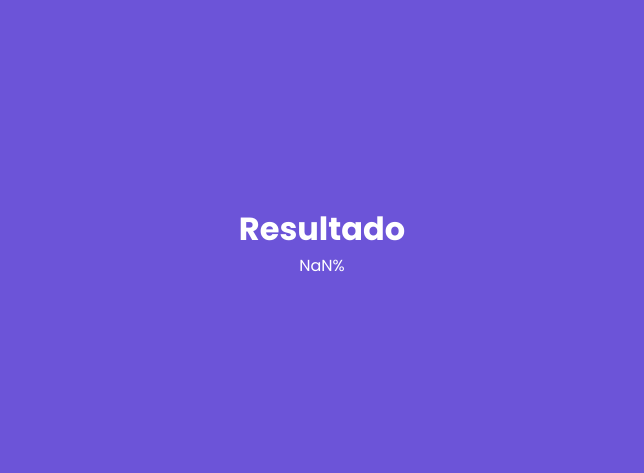
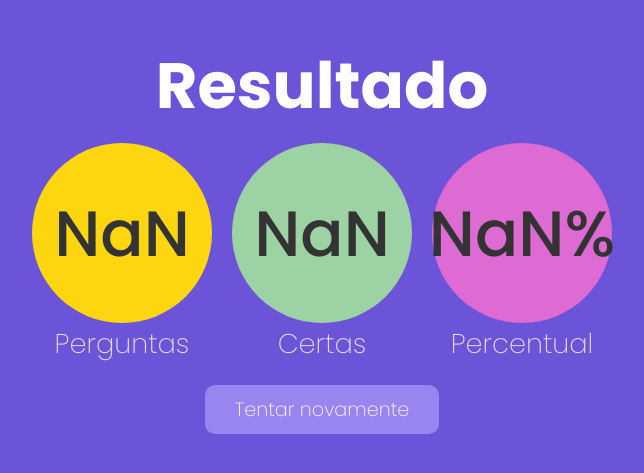
Before and after one commit to Beatrizaquino/Quiz-full-stack, a Next.js app: page /resultado in a window 1280 px wide. Shown: the part 159-632 px from the top of the page, without its empty margins (318-962 px from the left). Built offline with nearby package versions, Linux system fonts and the light colour scheme.

Commit message:
ainda corrir uns bugs

```diff
--- /dev/null
+++ b/components/Estatisticas.tsx
@@ -0,0 +1,24 @@
+import styles from "../src/styles/Estatisticas.module.css"
+
+interface EstatisticasProps {
+    valor: any
+    texto: string
+    corFundo?: string
+    corFonte?: string
+}
+
+export default function Estatisticas(props: EstatisticasProps) {
+    return (
+        <div className={styles.estatico}>
+            <div className={styles.valor} style={{
+                backgroundColor: props.corFundo ?? '#fdd60f',
+                color: props.corFonte ?? '#333'
+            }}>
+                {props.valor}
+            </div>
+            <div className={styles.texto}>
+                {props.texto}
+            </div>
+        </div>
+    )
+}
--- a/components/Resposta.tsx
+++ b/components/Resposta.tsx
@@ -12,14 +12,14 @@ interface RespostaProps {
 export default function Resposta(props: RespostaProps) {
 
     const resposta = props.valor
+    const respostaRevelada = resposta.revelada ? styles.respostaRevelada : ''
 
      return (
         <div className={styles.resposta}
         onClick={(() => props.respostaFornecida(props.indice))}
         >
-            <div className={styles.consteudoResposta}>
+            <div className={ ` ${respostaRevelada} ${styles.consteudoResposta}`}>
 
-                {!resposta.revelada ? (
                     <div className={styles.frente}>
                         <div className={styles.letra}
                         style={{backgroundColor: props.corFundoLetra}}>
@@ -30,7 +30,6 @@ export default function Resposta(props: RespostaProps) {
                         </div>
 
                     </div>
-                ) : (
                     <div className={styles.verso}>
                     {resposta.certa ? (
                         <div className={styles.certa}>
@@ -45,7 +44,6 @@ export default function Resposta(props: RespostaProps) {
                     )}
 
                     </div>
-                )}
             </div>
 
         </div>
--- a/src/pages/api/questionario/index.ts
+++ b/src/pages/api/questionario/index.ts
@@ -1,7 +1,7 @@
 import { embaralhar } from "function/array"
 import questoes from "../bancoQuestoes"
 
-export default(req: any, res: { status: (arg0: number) => { (): any; new(): any; json: { (arg0: any[]): void; new(): any } } }) => {
+export default function questoesProId(req: any, res: { status: (arg0: number) => { (): any; new(): any; json: { (arg0: any[]): void; new(): any } } }) {
 
     const ids = questoes.map(questao => questao.id)
     res.status(200).json(embaralhar(ids))
--- a/src/pages/resultado.tsx
+++ b/src/pages/resultado.tsx
@@ -1,20 +1,27 @@
 import styles from "../styles/Resultado.module.css"
 import { useRouter } from "next/router"
+import Estatisticas from "components/Estatisticas"
+import Botao from "components/Botão"
 
 
 export default function Resultado() {
     const router = useRouter()
 
-    const total: number  = router.query.total
-    const certas: number = router.query.certas
+    const total  = +router.query.total
+    const certas  = +router.query.certas
     const percentual = Math.round((certas / total ) * 100)
 
     return (
         <div className={styles.resultado}>
             <h1>Resultado</h1>
-            <div>{total}</div>
-            <div>{certas}</div>
-            <div>{`${percentual}%`}</div>
+            <div style={{
+                display:"flex"
+            }}>
+            <Estatisticas texto="Perguntas" valor={total} />
+            <Estatisticas texto="Certas" valor={certas}  corFundo="#9CD2A4"/>
+            <Estatisticas texto="Percentual"  valor={`${percentual}%`} corFundo="#DE6AD3"/>
+            </div>
+            <Botao href="/" texto="Tentar novamente" />
         </div>
     )
 }
--- /dev/null
+++ b/src/styles/Estatisticas.module.css
@@ -0,0 +1,23 @@
+.estatico {
+    display: flex;
+    flex-direction: column;
+    margin: 10px;
+}
+
+.valor {
+    display: flex ;
+    justify-content: center;
+    align-items: center;
+    height: 180px;
+    width: 180px;
+    border-radius: 90px;
+    font-size: 4rem;
+    font-weight: 500;
+}
+
+.texto {
+    color: #ddd;
+    font-size: 1.7rem;
+    text-align: center;
+    font-weight: 200;
+}
--- a/src/styles/Resultado.module.css
+++ b/src/styles/Resultado.module.css
@@ -4,4 +4,5 @@
     justify-content: center;
     align-items: center;
     height: 100vh;
+    font-size: 2rem;
 }
```
Also changed, not shown: src/styles/Resposta.module.css (+13 -0 lines).
